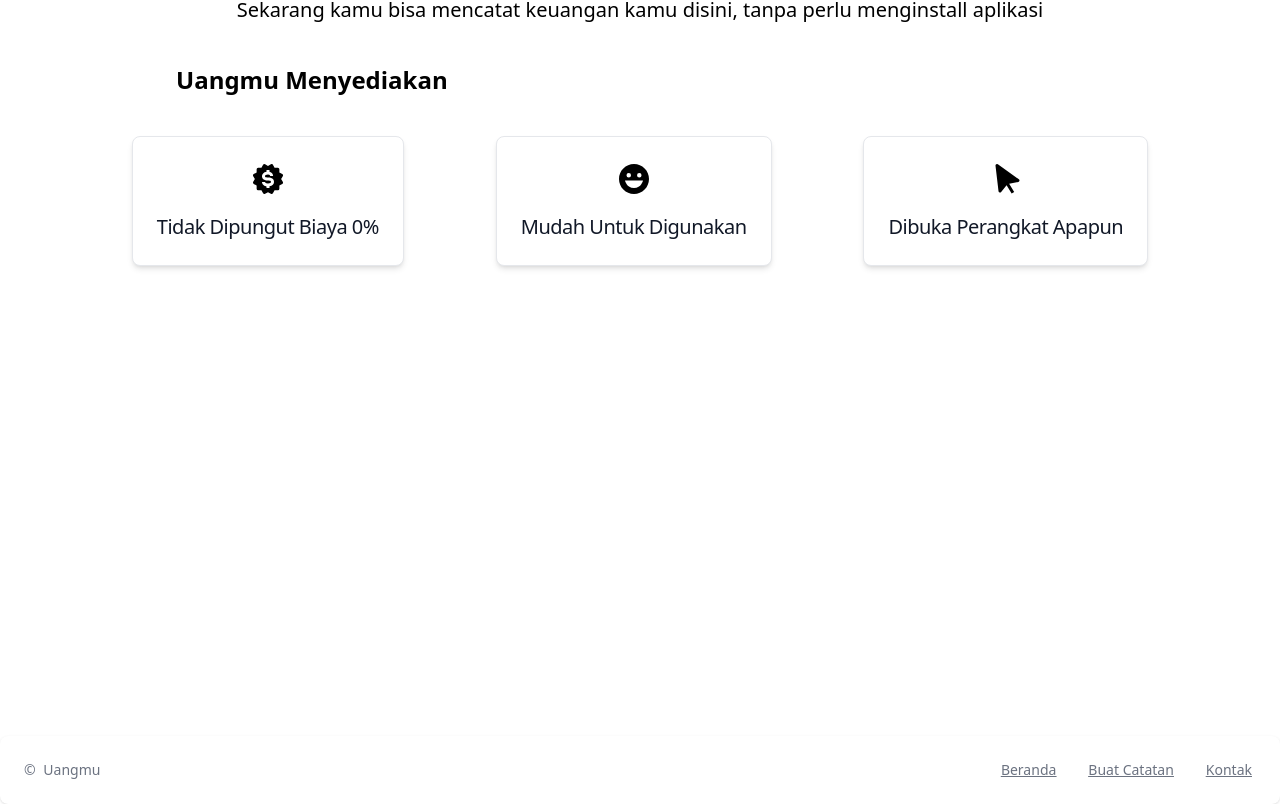
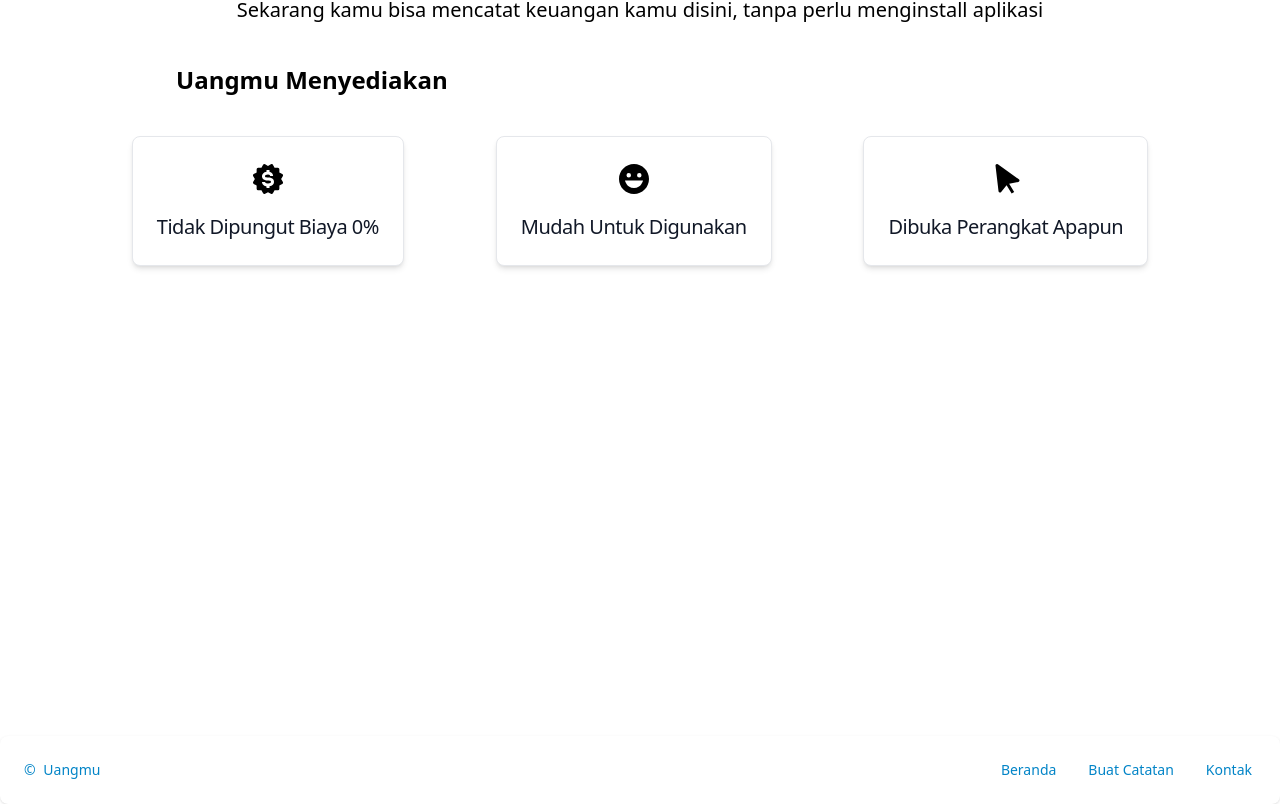
Before and after one commit to Anugerah20/Uangmu, a React (Vite) app: page / in a window 1280 px wide. Shown: the part 184-988 px from the top of the page. Built offline with nearby package versions, Linux system fonts and the light colour scheme.

Commit message:
styling: update color text footer

```diff
--- a/src/components/Footer.jsx
+++ b/src/components/Footer.jsx
@@ -7,15 +7,16 @@ export default function MyFooter() {
         <Footer.Copyright
           by="Uangmu"
           href="/"
+          className="text-sky-600"
         />
-        <Footer.LinkGroup className="flex justify-end sm:justify-around">
-          <Footer.Link href="/" className="px-1 underline">
+        <Footer.LinkGroup className="flex justify-end sm:justify-around text-sky-600">
+          <Footer.Link href="/" className="px-1">
             Beranda
           </Footer.Link>
-          <Footer.Link href="/takenotes" className="px-1 underline">
+          <Footer.Link href="/takenotes" className="px-1">
             Buat Catatan
           </Footer.Link>
-          <Footer.Link href="/contact" className="px-1 underline">
+          <Footer.Link href="/contact" className="px-1">
             Kontak
           </Footer.Link>
         </Footer.LinkGroup>
```
